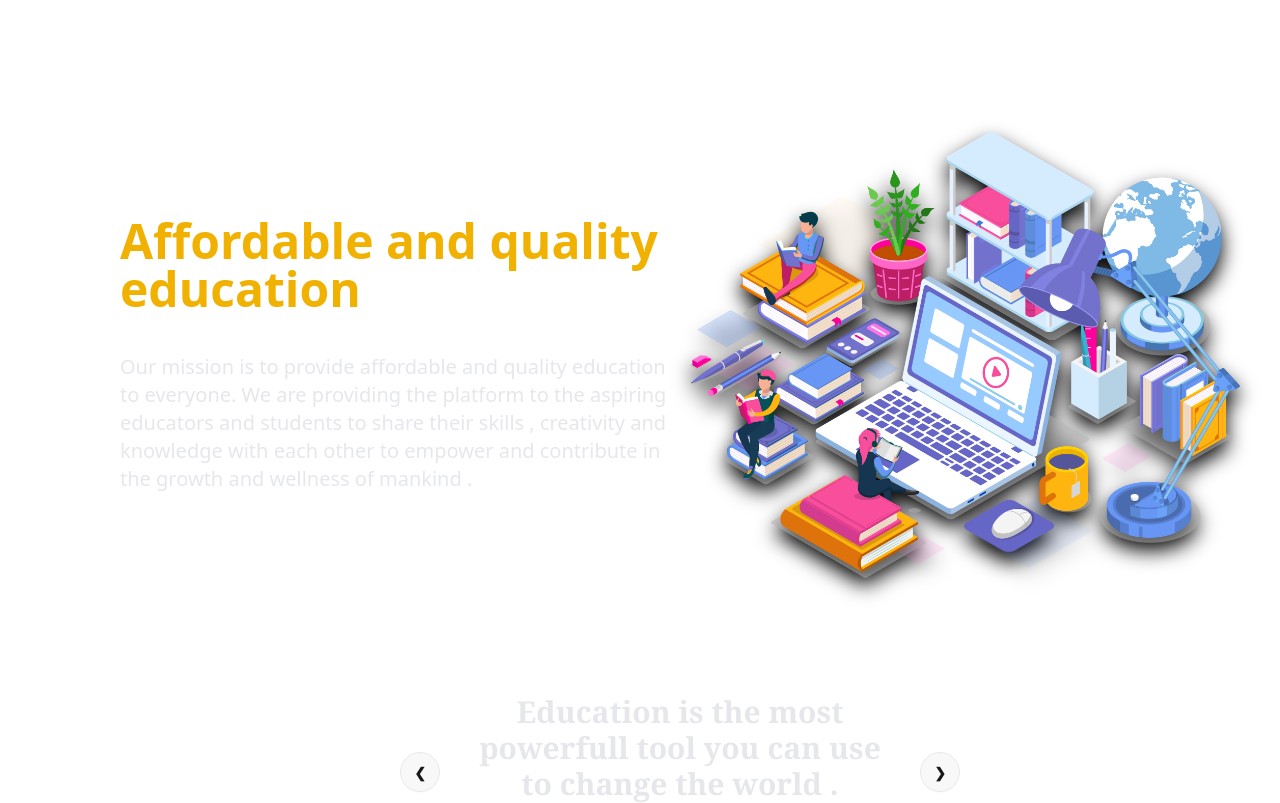
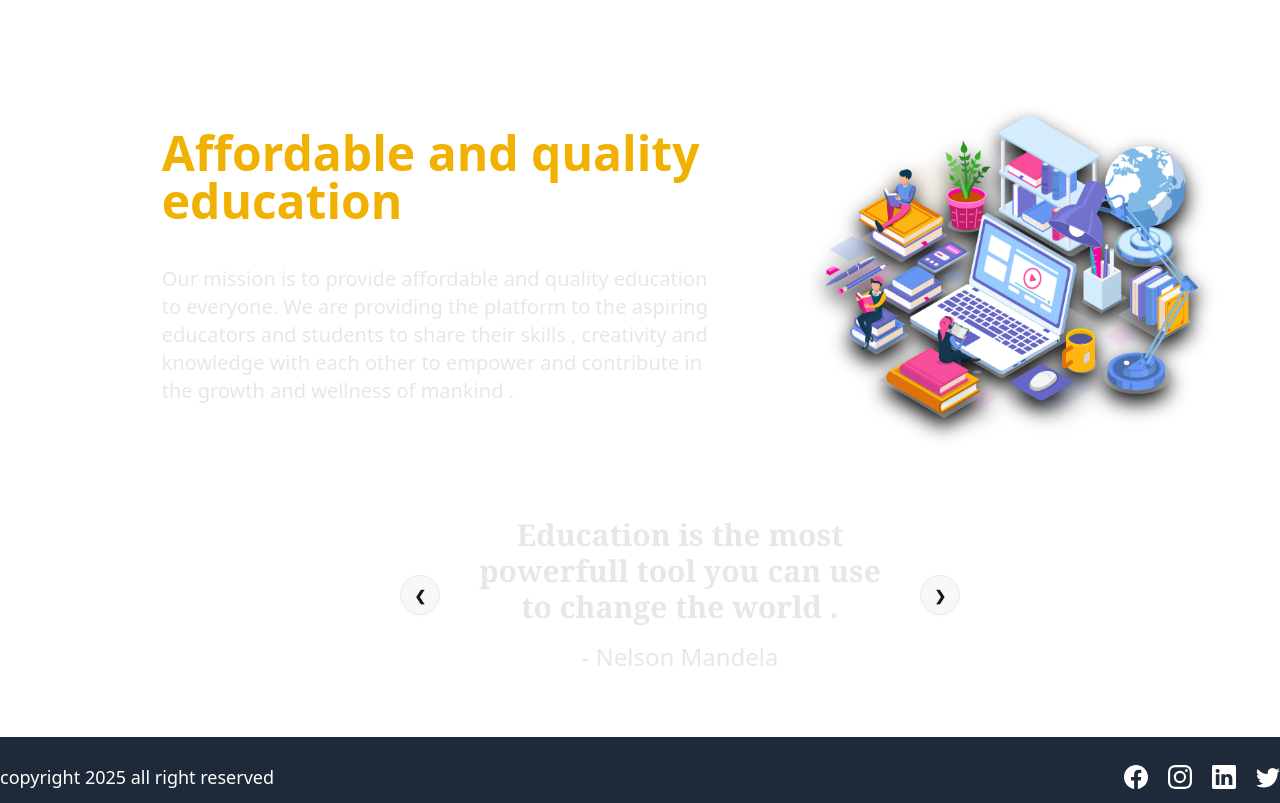
Before and after one commit to IsamirMalik/Projects, a React (Vite) app in the folder lms-frontend/: page /about in a window 1280 px wide. Shown: the top 803 px of the page. Built offline with nearby package versions, Linux system fonts and the light colour scheme.

Commit message:
cleaned up the about us page

```diff
--- /dev/null
+++ b/lms-frontend/src/Components/CarouselSlide.jsx
@@ -0,0 +1,27 @@
+import React from "react";
+
+function CarouselSlide({title , description , slideNumber , totalSlides}) {
+  return (
+    <div id={`slide${slideNumber}`} className="carousel-item relative w-full">
+      <div className="flex flex-col justify-center items-center gap-4 px-[15%]">
+        {/* <img
+                src="https://img.daisyui.com/images/stock/photo-1665553365602-b2fb8e5d1707.webp"
+                className="w-full" /> */}
+        <p className=" text-3xl text-gray-200 font-semibold font-serif text-center">
+          {description}
+        </p>
+        <h3 className="text-2xl text-gray-200">- {title}</h3>
+        <div className="absolute left-5 right-5 top-1/2 flex -translate-y-1/2 transform justify-between">
+          <a href={`#slide${(slideNumber == 1 ? totalSlides : (slideNumber - 1))}`} className="btn btn-circle">
+            ❮
+          </a>
+          <a href={`#slide${(slideNumber) % totalSlides + 1}`} className="btn btn-circle">
+            ❯
+          </a>
+        </div>
+      </div>
+    </div>
+  );
+}
+
+export default CarouselSlide;
--- /dev/null
+++ b/lms-frontend/src/Constants/CarouselContent.js
@@ -0,0 +1,30 @@
+
+const content = [
+    {
+      title : "Nelson Mandela" ,
+      description : "Education is the most powerfull tool you can use to change the world .",
+      slideNumber : 1,
+    },
+    {
+      title : "John Dewey",
+      description : "Education is not preparation for life , Education is life itself .",
+      slideNumber : 2,
+    },
+    {
+      title : "Malcom X" ,
+      description : "Education is our Passport to the Future .",
+      slideNumber : 3,
+    },
+    {
+      title : "Benjamin Franklin" ,
+      description : "An Investment in Knowledge Pays the Best Interest .",
+      slideNumber : 4,
+    },
+    {
+      title : "Elin Nordigren",
+      description : "Education is one thing no one can take away from you." ,
+      slideNumber : 5,
+    },
+  ];
+
+  export default content
--- a/lms-frontend/src/Pages/AboutUs.jsx
+++ b/lms-frontend/src/Pages/AboutUs.jsx
@@ -1,12 +1,17 @@
+import CarouselSlide from "../Components/CarouselSlide";
 import HomeLayout from "../Components/HomeLayout";
 import aboutMainImage from "../assets/images/aboutMainImage.png";
+import content  from "../Constants/CarouselContent";
 import React from "react";
 
 function AboutUs() {
+
+
+
   return (
-    <HomeLayout>
-      <div className="pl-20 pt-20 flex flex-col text-white">
-        <div className="flex items-center gap-5 mx-10">
+    <HomeLayout >
+      <div className="pl-20 pt-20 flex flex-col text-white ">
+        <div className="flex items-center gap-5 mx-10 justify-around">
           <section className="w-1/2 space-y-10">
             <h1 className="text-5xl text-yellow-500 font-semibold">Affordable and quality education</h1>
             <p className="text-xl text-gray-200">
@@ -17,7 +22,7 @@ function AboutUs() {
               mankind .
             </p>
           </section>
-          <div className="w-1/2">
+          <div className="w-1/3">
             <img
             id="test1"
             style={{
@@ -31,71 +36,9 @@ function AboutUs() {
         </div>
 
         <div className="carousel w-1/2 my-16 m-auto">
-          <div id="slide1" className="carousel-item relative w-full">
-            <div className="flex flex-col justify-center items-center gap-4 px-[15%]">
-              {/* <img
-                src="https://img.daisyui.com/images/stock/photo-1625726411847-8cbb60cc71e6.webp"
-                className="w-full" /> */}
-                <p className=" text-3xl text-gray-200 font-semibold font-serif text-center">{"Education is the most powerfull tool you can use to change the world ."}</p>
-                <h3 className="text-2xl text-gray-200">- Nelson Mandela</h3>
-              <div className="absolute left-5 right-5 top-1/2 flex -translate-y-1/2 transform justify-between">
-                <a href="#slide5" className="btn btn-circle">❮</a>
-                <a href="#slide2" className="btn btn-circle">❯</a>
-              </div>
-            </div>
-          </div>
-          <div id="slide2" className="carousel-item relative w-full">
-            <div className="flex flex-col justify-center items-center gap-4 px-[15%]">
-              {/* <img
-                src="https://img.daisyui.com/images/stock/photo-1609621838510-5ad474b7d25d.webp"
-                className="w-full" /> */}
-                <p className=" text-3xl text-gray-200 font-semibold font-serif text-center">{"Education is not preparation for life , Education is life itself ."}</p>
-                <h3 className="text-2xl text-gray-200">- John Dewey</h3>
-              <div className="absolute left-5 right-5 top-1/2 flex -translate-y-1/2 transform justify-between">
-                <a href="#slide1" className="btn btn-circle">❮</a>
-                <a href="#slide3" className="btn btn-circle">❯</a>
-              </div>
-            </div>
-          </div>
-          <div id="slide3" className="carousel-item relative w-full">
-            <div className="flex flex-col justify-center items-center gap-4 px-[15%]">
-              {/* <img
-                src="https://img.daisyui.com/images/stock/photo-1414694762283-acccc27bca85.webp"
-                className="w-full" /> */}
-                <p className=" text-3xl text-gray-200 font-semibold font-serif text-center">{"Education is our Passport to the Future"}</p>
-                <h3 className="text-2xl text-gray-200">- Malcom X</h3>
-              <div className="absolute left-5 right-5 top-1/2 flex -translate-y-1/2 transform justify-between">
-                <a href="#slide2" className="btn btn-circle">❮</a>
-                <a href="#slide4" className="btn btn-circle">❯</a>
-              </div>
-            </div>
-          </div>
-          <div id="slide4" className="carousel-item relative w-full">
-            <div className="flex flex-col justify-center items-center gap-4 px-[15%]">
-              {/* <img
-                src="https://img.daisyui.com/images/stock/photo-1665553365602-b2fb8e5d1707.webp"
-                className="w-full" /> */}
-                <p className=" text-3xl text-gray-200 font-semibold font-serif text-center">{"An Investment in Knowledge Pays the Best Interest"}</p>
-                <h3 className="text-2xl text-gray-200">- Benjamin Franklin</h3>
-              <div className="absolute left-5 right-5 top-1/2 flex -translate-y-1/2 transform justify-between">
-                <a href="#slide3" className="btn btn-circle">❮</a>
-                <a href="#slide5" className="btn btn-circle">❯</a>
-              </div>
-            </div>
-          </div>
-          <div id="slide5" className="carousel-item relative w-full">
-            <div className="flex flex-col justify-center items-center gap-4 px-[15%]">
-              {/* <img
-                src="https://img.daisyui.com/images/stock/photo-1665553365602-b2fb8e5d1707.webp"
-                className="w-full" /> */}
-                <p className=" text-3xl text-gray-200 font-semibold font-serif text-center">{"Education is one thing no one can take away from you."}</p>
-                <h3 className="text-2xl text-gray-200">- Elin Nordigren</h3>
-              <div className="absolute left-5 right-5 top-1/2 flex -translate-y-1/2 transform justify-between">
-                <a href="#slide4" className="btn btn-circle">❮</a>
-                <a href="#slide1" className="btn btn-circle">❯</a>
-              </div>
-            </div>
-          </div>
+
+            {content && content.map((item , index) => (<CarouselSlide key={index} title={item.title} description={item.description} slideNumber={item.slideNumber} totalSlides={content.length} />))}
+
         </div>
       </div>
     </HomeLayout>
```
